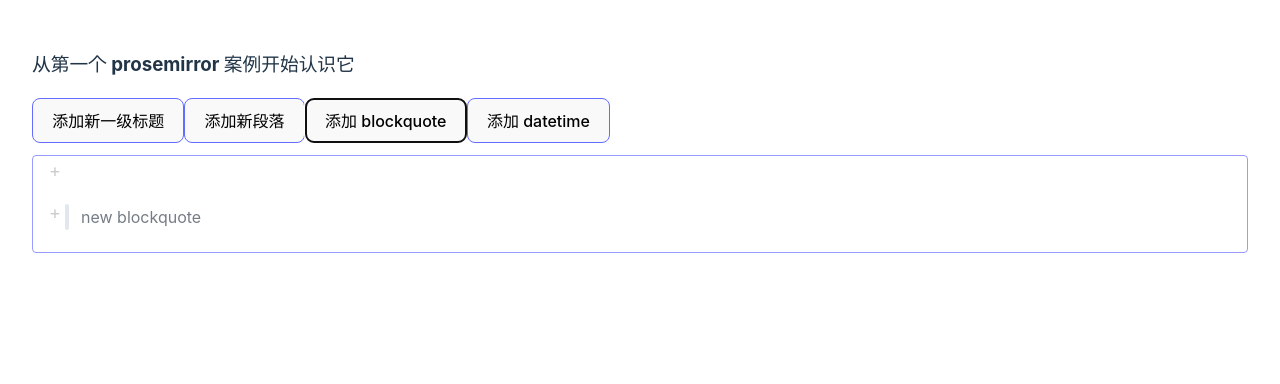
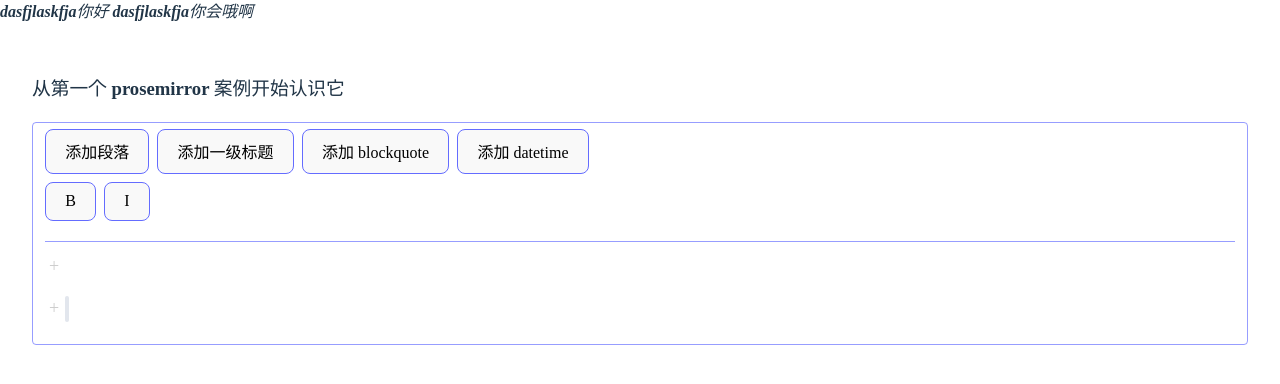
Before and after one commit to kingshuaishuai/prosemirror-learning, a website built with Vite: page index.html in a window 1280 px wide. Both pictures are taken after a click on the button "添加 blockquote". Built offline with nearby package versions, Linux system fonts and the light colour scheme.

Commit message:
feat: 提前备课 04 mark 相关内容

```diff
--- a/index.html
+++ b/index.html
@@ -7,6 +7,21 @@
     <title>Vite + TS</title>
   </head>
   <body>
+    <em><strong>dasfjlaskfja你好</strong></em>
+    <strong><em>dasfjlaskfja你会哦啊</em></strong>
+    <!-- <div>
+      <h3>语义化标签</h3>
+      <div>
+        <b>加粗(b) bold</b><strong>加粗 strong</strong>
+        <i>斜体(i) italic</i><em>强调（斜体）</em>
+        <u>下划线 (u) undeline</u>
+        <s>删除线 (s) strike</s> <del>delete</del> <strike>strike html4定义，已废弃</strike>
+        <sub>下标 (sub) subscript</sub>
+        <sup>上标 (sup) superscript</sup>
+        <code>行内代码 code</code>
+        <font>font标签（已废弃）</font>
+      </div>
+    </div> -->
     <div id="app"></div>
     <script type="module" src="/src/main.ts"></script>
   </body>
--- a/package.json
+++ b/package.json
@@ -13,6 +13,7 @@
     "vite": "^4.4.5"
   },
   "dependencies": {
+    "crelt": "^1.0.6",
     "prosemirror-commands": "^1.5.2",
     "prosemirror-history": "^1.3.2",
     "prosemirror-keymap": "^1.2.2",
--- a/src/first-demo/view.ts
+++ b/src/first-demo/view.ts
@@ -5,6 +5,8 @@
 import { baseKeymap } from 'prosemirror-commands'
 import { history, undo, redo } from 'prosemirror-history'
 import { insertBlockquote, insertDatetime, insertHeading, insertParagraph } from '../utils/insertContent'
+import { Toolbar } from '../ui/toolbar'
+import { isAllowBold, isAllowItalic, isBold, isItalic, setBold, toggleBold, toggleItalic, unsetBold } from '../utils/setMark'
 
 export const setupEditor = (el: HTMLElement | null) => {
   if (!el) return;
@@ -26,38 +28,121 @@
 
   // 创建编辑器视图实例，并挂在到 el 上
   const editorView = new EditorView(editorRoot, {
-    state: editorState
+    state: editorState,
+    dispatchTransaction(tr) {
+      let newState = editorView.state.apply(tr);
+      editorView.updateState(newState);
+      toolbar.update(editorView, editorView.state)
+    }
   })
 
-  const btnGroup = document.createElement('div');
-  btnGroup.style.marginBottom = '12px';
-  const addParagraphBtn = document.createElement('button');
-  addParagraphBtn.innerText = '添加新段落';
-  addParagraphBtn.addEventListener('click', () => insertParagraph(editorView, '新段落'))
+  const toolbar = new Toolbar(editorView, {
+    groups: [
+      {
+        name: '段落',
+        menus: [
+          {
+            label: '添加段落',
+            handler: (props) => {
+              const { view } = props;
+              insertParagraph(view, '新段落')
+            },
+          },
+          {
+            label: '添加一级标题',
+            handler: (props) => {
+              insertHeading(props.view, '新一级标题')
+            },
+          },
+          {
+            label: '添加 blockquote',
+            handler: (props) => {
+              insertBlockquote(props.view)
+            },
+          },
+          {
+            label: '添加 datetime',
+            handler: (props) => {
+              insertDatetime(props.view, Date.now())
+            },
+          }
+        ]
+      },
+      {
+        name: '格式',
+        menus: [
+          // {
+          //   label: '加粗',
+          //   handler(props) {
+          //     setBold(props.view)
+          //   }
+          // },
+          // {
+          //   label: '取消加粗',
+          //   handler(props) {
+          //     unsetBold(props.view)
+          //   }
+          // }
+          {
+            label: 'B',
+            handler(props) {
+              toggleBold(props.view)
+            },
+            update(view, state, menu) {
+              const disabled = !isAllowBold(view);
+              if (disabled && !menu.getAttribute('disabled')) {
+                menu.setAttribute('disabled', 'true')
+              }
 
-  const addHeadingBtn = document.createElement('button');
-  addHeadingBtn.innerText = '添加新一级标题';
-  addHeadingBtn.addEventListener('click', () => insertHeading(editorView, '新一级标题'))
+              if (!disabled && menu.getAttribute('disabled')) {
+                menu.removeAttribute('disabled')
+              }
 
-  const addBlockquoteBtn = document.createElement('button');
-  addBlockquoteBtn.innerText = '添加 blockquote';
-  addBlockquoteBtn.addEventListener('click', () => insertBlockquote(editorView, 'new blockquote'))
+              const isActive = isBold(view);
+              if (isActive && !menu.classList.contains('is-active')) {
+                menu.classList.add('is-active')
+              }
 
-  const addDatetimeBtn = document.createElement('button');
-  addDatetimeBtn.innerText = '添加 datetime';
-  addDatetimeBtn.addEventListener('click', () => insertDatetime(editorView))
+              if (!isActive && menu.classList.contains('is-active')) {
+                menu.classList.remove('is-active')
+              }
 
-  btnGroup.appendChild(addHeadingBtn)
-  btnGroup.appendChild(addParagraphBtn)
-  btnGroup.appendChild(addBlockquoteBtn)
-  btnGroup.appendChild(addDatetimeBtn)
+              view.focus();
+            }
+          },
+          {
+            label: 'I',
+            handler(props) {
+              toggleItalic(props.view)
+            },
+            update(view, state, menu) {
+              const disabled = !isAllowItalic(view);
+              if (disabled && !menu.getAttribute('disabled')) {
+                menu.setAttribute('disabled', 'true')
+              }
 
-  const fragment = document.createDocumentFragment()
-  fragment.appendChild(btnGroup)
-  fragment.appendChild(editorRoot)
+              if (!disabled && menu.getAttribute('disabled')) {
+                menu.removeAttribute('disabled')
+              }
 
-  el.appendChild(fragment)
+              const isActive = isItalic(view);
+              if (isActive && !menu.classList.contains('is-active')) {
+                menu.classList.add('is-active')
+              }
 
+              if (!isActive && menu.classList.contains('is-active')) {
+                menu.classList.remove('is-active')
+              }
+
+              view.focus();
+            }
+          }
+        ]
+      }
+    ]
+  })
+
+  el.appendChild(editorRoot)
 
   // @ts-ignore
   window.editorView = editorView
--- a/src/schema-learning/schema.ts
+++ b/src/schema-learning/schema.ts
@@ -44,6 +44,7 @@
       content: 'inline*',
       group: 'block',
       defining: true,
+      marks: 'italic',
       toDOM: (node) => {
         const tag = 'h' + node.attrs.level
         return [tag, 0]
@@ -127,5 +128,118 @@
       ]
     }
   },
+  marks: {
+    // 常见的 mark
+    // 加粗 strong(语义化)
+    bold: {
+      toDOM: () => {
+        return ['strong', 0]
+      },
+      parseDOM: [
+        { tag: 'strong' },
+        { tag: 'b', getAttrs: (domNode) => (domNode as HTMLElement).style.fontWeight !== 'normal' && null },
+        { style: 'font-weight', getAttrs: (value) => /^(bold(er)?|[5-9]\d{2})$/.test(value as string) && null }
+      ]
+    },
+    // 斜体 em
+    italic: {
+      toDOM: () => {
+        return ['em', 0]
+      },
+      parseDOM: [
+        { tag: 'em' },
+        { tag: 'i', getAttrs: (domNode) => (domNode as HTMLElement).style.fontStyle !== 'normal' && null},
+        { style: 'font-style=italic' },
+      ]
+    },
+    // 链接
+    link: {
+      attrs: {
+        href: {
+          default: null
+        },
+        ref: {
+          default: 'noopener noreferrer nofollow'
+        },
+        target: {
+          default: '_blank'
+        },
+      },
+      toDOM: (mark) => {
+        const { href, ref, target } = mark.attrs;
+        return ['a', { href, ref, target  }, 0]
+      },
+      parseDOM: [
+        {
+          tag: 'a[href]:not([href *= "javascript:" i])'
+        }
+      ]
+    },
+    // 删除线 s
+    // 下划线 u
+    // 上标 sup
+    // 下标 sub
+    // 行内代码 code
+    // 字体大小
+    // 字体
+    // 字体颜色
+    // 背景颜色
+    // 对齐方式
+    fontStyle: {
+      attrs: {
+        color: {
+          default: null
+        },
+        backgroundColor: {
+          default: null
+        },
+        fontSize: {
+          default: null
+        },
+        fontFamily: {
+          default: null
+        }
+      },
+      toDOM: (mark) => {
+        const span = document.createElement('span');
+        span.style.color = mark.attrs.color ?? undefined;
+        span.style.backgroundColor = mark.attrs.backgroundColor ?? undefined;
+        span.style.fontSize = mark.attrs.fontSize ?? undefined;
+        span.style.fontFamily = mark.attrs.fontFamily ?? undefined;
+
+        return {
+          dom: span,
+          contentDOM: span
+        }
+      },
+      parseDOM: [
+        {
+          tag: 'span',
+          getAttrs: (domNode) => {
+            const { color, backgroundColor, fontSize, fontFamily } = (domNode as HTMLElement).style;
+
+            let attrs = Object.assign(Object.create(null), {
+              color,
+              backgroundColor,
+              fontSize,
+              fontFamily
+            });
+
+            attrs = Object.keys(attrs).reduce<Record<string, string>>((result, key) => {
+              if (attrs[key]) {
+                result[key] = attrs[key]
+              }
+              return result;
+            }, {});
+
+            if (Object.keys(attrs).length) {
+              return attrs;
+            }
+            return false;
+          }
+        }
+      ]
+    }
+  },
   topNode: 'doc'
 })
--- a/src/style.css
+++ b/src/style.css
@@ -1,5 +1,5 @@
 :root {
-  font-family: Inter, system-ui, Avenir, Helvetica, Arial, sans-serif;
+  font-family: 雅黑;
   line-height: 1.5;
   font-weight: 400;
 
@@ -7,8 +7,7 @@
   color: rgba(255, 255, 255, 0.87);
   background-color: #242424;
 
-  font-synthesis: none;
-  text-rendering: optimizeLegibility;
+  font-synthesis: style;
   -webkit-font-smoothing: antialiased;
   -moz-osx-font-smoothing: grayscale;
   -webkit-text-size-adjust: 100%;
@@ -29,36 +28,10 @@
   min-height: 100vh;
 }
 
-h1 {
-  font-size: 3.2em;
-  line-height: 1.1;
-}
-
 #app {
   max-width: 1280px;
   margin: 0 auto;
   padding: 2rem;
-}
-
-.logo {
-  height: 6em;
-  padding: 1.5em;
-  will-change: filter;
-  transition: filter 300ms;
-}
-.logo:hover {
-  filter: drop-shadow(0 0 2em #646cffaa);
-}
-.logo.vanilla:hover {
-  filter: drop-shadow(0 0 2em #3178c6aa);
-}
-
-.card {
-  padding: 2em;
-}
-
-.read-the-docs {
-  color: #888;
 }
 
 button {
@@ -73,7 +46,7 @@
   transition: border-color 0.25s;
   border-color: #646cff;
 }
-button:hover {
+button:hover:not(:disabled) {
   background-color: #646cff;
   color: #fff;
 }
@@ -153,7 +126,7 @@
   cursor: move;
   position: absolute;
   left: 4px;
-  top: 8px;
+  top: 45%;
   transform: translateY(-50%);
 }
 
@@ -163,3 +136,21 @@
   /* border: 1px solid #646cffaa; */
   border-radius: 4px;
 }
+
+.toolbar {
+  margin-bottom: 12px;
+  border-bottom: 1px solid #646cffaa;
+  padding-bottom: 12px;
+}
+
+.menu-group {
+  margin-bottom: 8px;
+}
+
+.menu-group .menu-item:not(:last-of-type) {
+  margin-right: 8px;
+}
+.menu-group .menu-item.is-active {
+  background-color: #646cffaa;
+  color: #fff;
+}
--- /dev/null
+++ b/src/ui/menu-item.ts
@@ -0,0 +1,56 @@
+import crel from 'crelt'
+import { EditorState, Transaction } from 'prosemirror-state'
+import { EditorView } from 'prosemirror-view'
+// 抽象 menu 的定义，不要每次都定义很多 html
+/**
+ * const btn = document.createElement('button')
+ * btn.classList.add('is-active') // 当前 btn 激活
+ * btn.classList.add('is-disabled') // 当前 btn 禁用
+ * btn.onClick = fn // 点击 btn 后的效果
+ *
+ * update btn style
+ */
+
+export interface MenuItemSpec {
+  class?: string;
+  label: string;
+  handler: (
+    props: {
+      view: EditorView;
+      state: EditorState;
+      tr: Transaction;
+      dispatch: EditorView['dispatch'];
+    },
+    event: MouseEvent
+  ) => void;
+  update?: (view: EditorView, state: EditorState, menu: HTMLElement) => void;
+}
+
+export class MenuItem {
+  constructor(private view: EditorView, private spec: MenuItemSpec) {
+    const _this = this;
+    const btn = crel('button', {
+      class: spec.class,
+      onclick(this, event: MouseEvent) {
+        spec.handler({
+          view: _this.view,
+          state: _this.view.state,
+          dispatch: _this.view.dispatch,
+          tr: _this.view.state.tr
+        }, event)
+      }
+    })
+
+    btn.classList.add('menu-item')
+
+    btn.innerText = spec.label;
+
+    this.dom = btn;
+  }
+
+  dom: HTMLElement;
+  update(view: EditorView, state: EditorState) {
+    this.view = view;
+    this.spec.update?.(view, state, this.dom)
+  }
+}
--- /dev/null
+++ b/src/ui/menu.ts
@@ -0,0 +1,35 @@
+import crel from 'crelt';
+import { EditorView } from "prosemirror-view";
+import { MenuItem, MenuItemSpec } from "./menu-item";
+import { EditorState } from 'prosemirror-state';
+
+export interface MenuGroupSpec {
+  name?: string;
+  class?: string;
+  menus: MenuItemSpec[];
+}
+
+export class MenuGroup {
+  constructor(private view: EditorView, private spec: MenuGroupSpec) {
+    const dom = crel('div', { class: this.spec.class })
+    dom.classList.add('menu-group')
+
+    this.dom = dom;
+    this.menus = spec.menus.map((menuSpec) => new MenuItem(this.view, menuSpec))
+
+    this.menus.forEach(menu => {
+      dom.appendChild(menu.dom)
+    })
+  }
+
+  private menus: MenuItem[]
+
+  dom: HTMLElement;
+
+  update(view: EditorView, state: EditorState) {
+    this.view = view;
+    this.menus.forEach(menu => {
+      menu.update(view, state)
+    })
+  }
+}
--- /dev/null
+++ b/src/ui/toolbar.ts
@@ -0,0 +1,44 @@
+import crel from 'crelt';
+import { EditorView } from "prosemirror-view";
+import { MenuGroup, MenuGroupSpec } from "./menu";
+import { EditorState } from 'prosemirror-state';
+
+export interface ToolbarSpec {
+  groups: MenuGroupSpec[]
+  class?: string
+}
+
+export class Toolbar {
+  constructor(private view: EditorView, private spec: ToolbarSpec) {
+    const toolbarDom = crel('div', { spec: this.spec.class })
+    toolbarDom.classList.add('toolbar');
+
+    this.dom = toolbarDom;
+
+    this.groups = this.spec.groups.map(groupSpec => new MenuGroup(this.view, groupSpec))
+
+    this.groups.forEach(group => {
+      this.dom.appendChild(group.dom)
+    })
+
+    this.render();
+  }
+
+  render() {
+    if (this.view.dom.parentNode) {
+      const parentNode = this.view.dom.parentNode;
+      const editorViewDom = parentNode.replaceChild(this.dom, this.view.dom);
+      parentNode.appendChild(editorViewDom)
+    }
+  }
+
+  groups: MenuGroup[]
+
+  dom: HTMLElement;
+  update(view: EditorView, state: EditorState) {
+    this.view = view;
+    this.groups.forEach(group => {
+      group.update(this.view, state);
+    })
+  }
+}
--- /dev/null
+++ b/src/utils/setMark.ts
@@ -0,0 +1,195 @@
+import { MarkType } from "prosemirror-model";
+import { NodeSelection, TextSelection, Transaction } from "prosemirror-state";
+import { EditorView } from "prosemirror-view";
+
+// function isNodeSelection(selection: unknown): selection is NodeSelection {
+//   return selection instanceof NodeSelection;
+// }
+
+function isTextSelection(selection: unknown): selection is TextSelection {
+  return selection instanceof TextSelection;
+}
+
+function setMark(
+  view: EditorView,
+  markRaw: {
+    type: MarkType | string,
+    attrs?: Record<string, any>
+  }
+) {
+  const { state, dispatch } = view;
+  const { tr, } = state;
+  const schema = state.schema;
+  let markType = typeof markRaw.type === 'string' ? schema.marks[markRaw.type] : markRaw.type;
+
+  if (isMarkActive(view, markType)) return false;
+
+  const mark = schema.mark(markRaw.type, markRaw.attrs);
+  const { $from, $to, empty } = state.selection;
+
+  let newTr: Transaction;
+  if (empty) {
+    const storedMarks = tr.storedMarks || [];
+    if (storedMarks.find(m => m.type === markType)) {
+      return false;
+    } else {
+      newTr =tr.setStoredMarks([...storedMarks,mark])
+    }
+  } else {
+    newTr = tr.addMark($from.pos, $to.pos, mark);
+  }
+
+  dispatch(newTr);
+  return true;
+}
+
+function unsetMark(view: EditorView, type: MarkType) {
+  const { state } = view;
+
+  const { selection, tr } = state;
+  const { $from, empty, ranges } = selection;
+
+  let newTr = tr;
+
+  if (empty && type.isInSet(tr.storedMarks || $from.marks())) {
+    newTr = tr.removeStoredMark(type);
+    view.dispatch(newTr);
+    return true
+  }
+
+  ranges.forEach(range => {
+    newTr = tr.removeMark(range.$from.pos, range.$to.pos, type);
+  })
+
+  view.dispatch(newTr);
+
+  return true;
+}
+
+function isMarkActive(view: EditorView, type: MarkType) {
+  const { state } = view;
+  const { selection, tr } = state;
+
+  const { $from, $to, ranges } = selection;
+
+  let allMarked = true;
+
+  if (!isTextSelection(selection)) {
+    return false;
+  }
+
+  if (selection.empty) {
+    const isInset = type.isInSet(tr.storedMarks || $from.marks())
+
+    if (isInset) return true;
+
+    return false;
+  }
+
+  tr.doc.nodesBetween($from.pos, $to.pos, (node) => {
+    if (!node.isInline) return;
+
+    const hasTargetMark = node.marks.some(mark => mark.type === type)
+
+    if (!hasTargetMark) {
+      allMarked = false;
+    }
+  })
+
+  return allMarked
+}
+
+function canSetMark(view: EditorView, type: MarkType) {
+  const { ranges, empty, $cursor } = view.state.selection as TextSelection;
+  const tr = view.state;
+
+  if (empty && $cursor) {
+    return $cursor.parent.inlineContent && $cursor.parent.type.allowsMarkType(type)
+  }
+
+  let canSet = false;
+  // 如果所选范围里
+  // 1. 只要包含不能设置 mark 的内容，就不允许
+  // 2. 全部内容都不能设置，才不允许 ✅
+  for(let i = 0; i < ranges.length; i++) {
+    const {$from, $to} = ranges[i];
+
+    tr.doc.nodesBetween($from.pos, $to.pos, (node, pos) => {
+      if (canSet) return false;
+      if (node.inlineContent) {
+        canSet = node.type.allowsMarkType(type)
+      }
+    })
+
+    if (canSet) break;
+  }
+
+  return canSet
+}
+
+export function isBold(view: EditorView) {
+  const boldType = view.state.schema.marks.bold;
+
+  return isMarkActive(view, boldType)
+}
+
+export function setBold(view: EditorView) {
+  const boldType = view.state.schema.marks.bold;
+
+  return setMark(view, {
+    type: boldType
+  })
+}
+
+export function unsetBold(view: EditorView) {
+  const boldType = view.state.schema.marks.bold;
+  return unsetMark(view, boldType)
+}
+
+export function toggleBold(view: EditorView) {
+  const boldType = view.state.schema.marks.bold;
+
+  if (isMarkActive(view, boldType)) {
+    return unsetBold(view)
+  } else {
+    return setBold(view)
+  }
+}
+
+export function isAllowBold(view: EditorView) {
+  const boldType = view.state.schema.marks.bold;
+
+  return canSetMark(view, boldType)
+}
+
+export function isItalic(view: EditorView) {
+  const italicType = view.state.schema.marks.italic;
+
+  return isMarkActive(view, italicType)
+}
+
+export function setItalic(view: EditorView) {
+  const italicType = view.state.schema.marks.italic;
+  return setMark(view, { type: italicType })
+}
+
+export function unsetItalic(view: EditorView) {
+  const italicType = view.state.schema.marks.italic;
+  return unsetMark(view, italicType)
+}
+
+export function toggleItalic(view: EditorView) {
+  const italicType = view.state.schema.marks.italic;
+
+  if (isMarkActive(view, italicType)) {
+    return unsetItalic(view)
+  } else {
+    return setItalic(view)
+  }
+}
+
+export function isAllowItalic(view: EditorView) {
+  const italicType = view.state.schema.marks.italic;
+
+  return canSetMark(view, italicType)
+}
```
Also changed, not shown: src/utils/setMark-learn.ts (added, +11 -0 lines), pnpm-lock.yaml.
